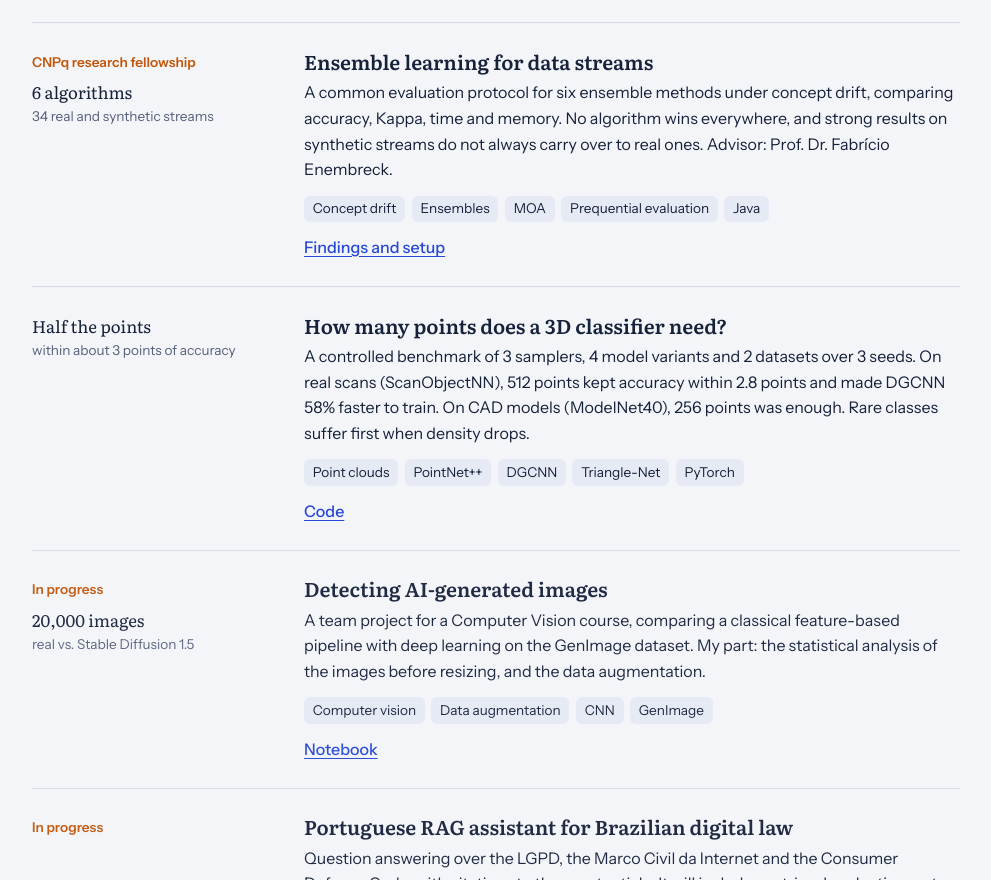
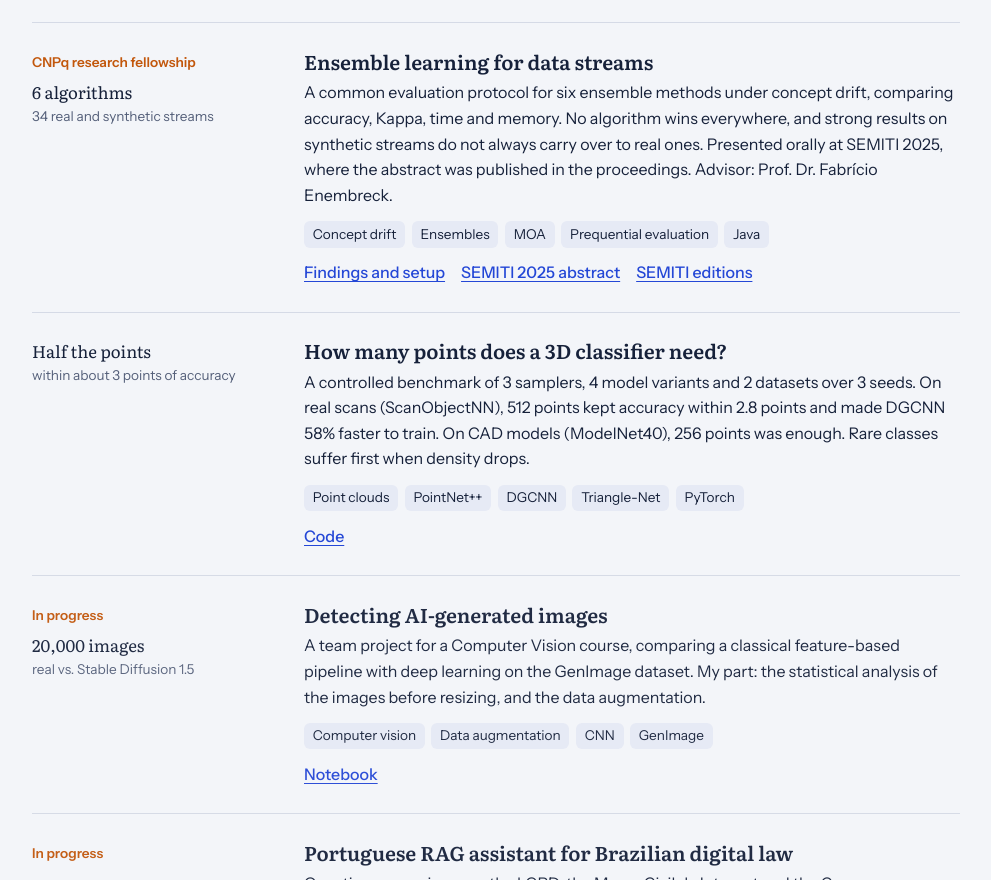
Before and after one commit to larissa-acosta/larissa-acosta.github.io, a plain HTML site: page index.html in a window 1280 px wide. Shown: the part 1576-2456 px from the top of the page, without its empty margins (144-1135 px from the left). Drawn offline with Linux system fonts and the light colour scheme.

Commit message:
Add dataset link and SEMITI 2025 proof

```diff
--- a/index.html
+++ b/index.html
@@ -137,9 +137,9 @@ footer{padding:4rem 0 3rem;color:var(--muted);font-size:.9rem}
       </div>
       <div>
         <h3>Ensemble learning for data streams</h3>
-        <p>A common evaluation protocol for six ensemble methods under concept drift, comparing accuracy, Kappa, time and memory. No algorithm wins everywhere, and strong results on synthetic streams do not always carry over to real ones. Advisor: Prof. Dr. Fabrício Enembreck.</p>
+        <p>A common evaluation protocol for six ensemble methods under concept drift, comparing accuracy, Kappa, time and memory. No algorithm wins everywhere, and strong results on synthetic streams do not always carry over to real ones. Presented orally at SEMITI 2025, where the abstract was published in the proceedings. Advisor: Prof. Dr. Fabrício Enembreck.</p>
         <ul class="tags"><li>Concept drift</li><li>Ensembles</li><li>MOA</li><li>Prequential evaluation</li><li>Java</li></ul>
-        <div class="pl"><a href="https://github.com/larissa-acosta/ml-portfolio/tree/main/projects/stream-ensembles">Findings and setup</a></div>
+        <div class="pl"><a href="https://github.com/larissa-acosta/ml-portfolio/tree/main/projects/stream-ensembles">Findings and setup</a><a href="https://semiti.pucpr.br/semiti/wp-content/uploads/sites/3/2026/06/semiti-2025.pdf#page=109">SEMITI 2025 abstract</a><a href="https://semiti.pucpr.br/semiti/edicoes-anteriores/">SEMITI editions</a></div>
       </div>
     </article>
 
```
